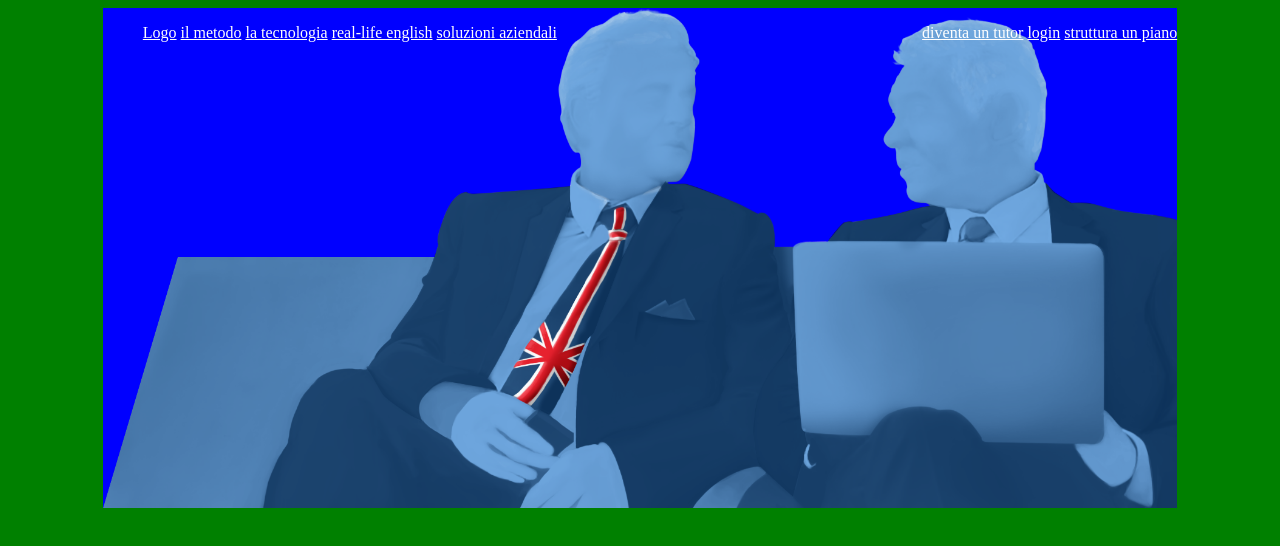
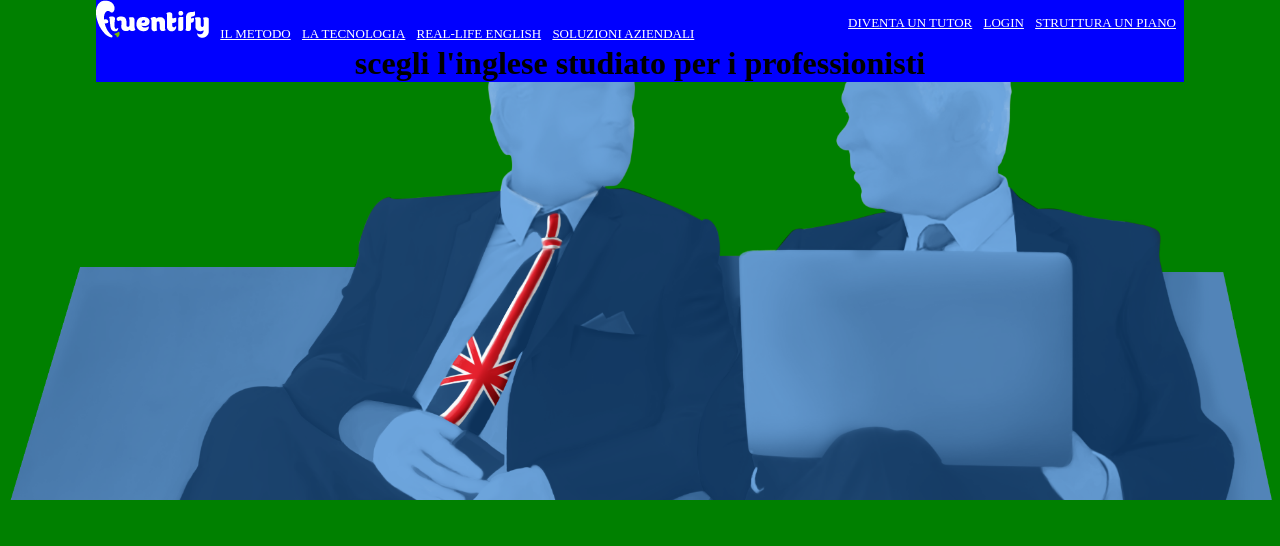
Before and after one commit to stefanoriccio1/html-css-fluentify, a plain HTML site: page index.html in a window 1280 px wide. Drawn offline with Linux system fonts and the light colour scheme.

Commit message:
aggiunto logo e aggiunto div header bottom

```diff
--- a/css/style.css
+++ b/css/style.css
@@ -1,7 +1,7 @@
 *{
   box-sizing: border-box;
-  margin:0
-  padding:0
+  margin:0;
+  padding:0;
 }
 body {
   background-color: green;
@@ -25,21 +25,39 @@ header{
   clear: both;
 }
 /* navbar */
+nav{
+  height: 45px;
+  line-height: 45px;
+  text-align: center;
+}
+nav:after{
+  content: "";
+  display: table;
+  clear: both;
+}
 .navbar-left{
   float: left;
 }
 .navbar-right{
   float: right;
 }
+/* lista */
 .lista{
   text-decoration: none;
   list-style: none;
   text-align: center;
   color: white;
+  text-transform: uppercase;
+  font-size: 13px;
+
 }
 .lista li{
-  display: inline;
+  display: inline-block;
 }
 .lista li a{
   color: white;
+  padding-right: 8px;
 }
+.logo{
+padding-right: 16px;
+}
--- a/index.html
+++ b/index.html
@@ -6,16 +6,16 @@
     <title>Fluentify</title>
   </head>
   <body>
+    <!-- inizio header -->
+    <header>
       <!-- inizio container -->
       <div class="container">
-      <!-- inizio header -->
-      <header>
         <!-- inizio header top -->
         <div class="header-top">
           <!-- inizio navbar sinistra -->
-          <nav class=navbar-left>
-            <ul class=lista>
-              <li><a href="#">Logo</a></li>
+          <nav class="navbar-left">
+            <ul class="lista">
+              <li><a href="#"><img src="img/logo.png" alt="Logo Fluentify"></a></li>
               <li><a href="#">il metodo</a></li>
               <li><a href="#">la tecnologia</a></li>
               <li><a href="#">real-life english</a></li>
@@ -31,13 +31,18 @@
               <li><a class="button" href="#">struttura un piano</a></li>
             </ul>
           </nav>
-          <!-- fine nabar destra -->
+          <!-- fine navbar destra -->
         </div>
         <!-- fine header top -->
         <!-- inizio header bottom -->
         <div class="header-bottom">
+          <div class="bannerone">
+            <h1>scegli l'inglese studiato per i professionisti</h1>
 
           </div>
+        </div>
+      </div>
+      <!-- fine container⁄ -->
     </header>
     <!-- fine header -->
     <!-- inizio main -->
@@ -50,7 +55,5 @@
 
     </footer>
     <!-- fine footer -->
-  </div>
-  <!-- fine container -->
   </body>
 </html>
```
Lines whose indentation alone changed are shown as unchanged.
